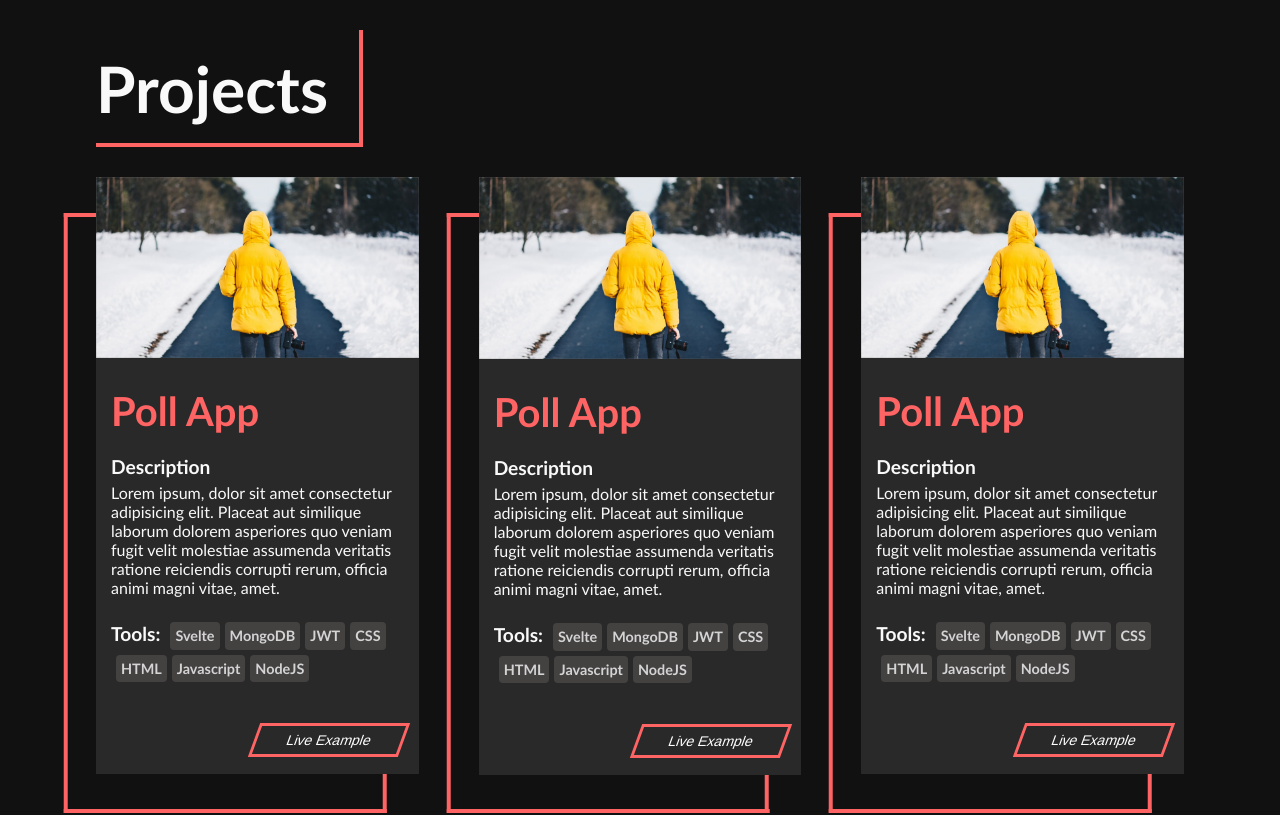
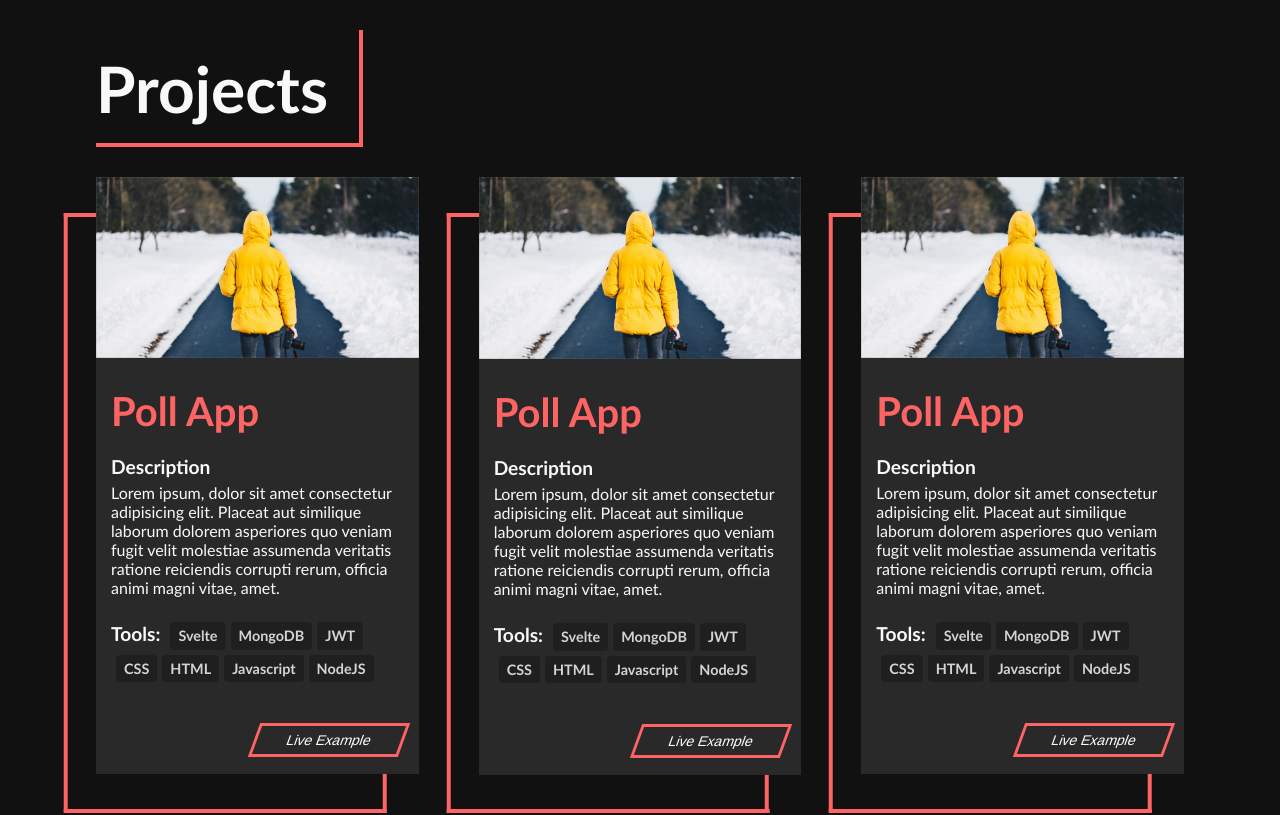
Before and after one commit to YordinsonPolar/porfolio2, a Svelte app: page / in a window 1280 px wide. Shown: the top 815 px of the page. Built offline with nearby package versions, Linux system fonts and the light colour scheme.

Commit message:
add: hover effect to de ProjectsCard component

```diff
--- a/public/global.css
+++ b/public/global.css
@@ -35,6 +35,10 @@ img {
 	width: 100%;
 }
 
+button {
+	outline: none;
+}
+
 @media (max-width: 1024px) {
 	html {
 		font-size: 14px;
--- a/src/components/common/Button.svelte
+++ b/src/components/common/Button.svelte
@@ -21,7 +21,7 @@
 		background-image: linear-gradient(45deg, var(--color) 50%, transparent 50%);
 		background-position: 100%;
 		background-size: 400%;
-		transition: 400ms background ease-in-out;
+		transition: var(--transition-time) background ease-in-out;
 	}
 
 
--- a/src/components/projects/ProjectCard.svelte
+++ b/src/components/projects/ProjectCard.svelte
@@ -6,12 +6,14 @@
 </script>
 
 <div class="card">
-	<Marco aboutDelay="1s" color="var(--projects-color)"/>
+	<Marco aboutDelay="1" color="var(--projects-color)"/>
 	<div class="card-wrapper">
 		<div class="img">
 			<img src="/images/about.jpg" alt="poll">
 		</div>
 		<div class="info-section">
+			<div class="bg-effect"></div>
+			<div class="info-section-wrapper">
 				<h2 class="title">Poll App</h2>
 				<h6 class="description-title">Description</h6>
 				<p class="description">
@@ -25,6 +27,8 @@
 				</div>
 				<div class="example-btn">
 					<Button label="Live Example" size="14px" color="var(--projects-color)"/>
+				</div>
+
 			</div>
 		</div>
 	</div>
@@ -40,14 +44,42 @@
 	.card .card-wrapper {
 		position: relative;
 		background: #292929;
+		transition: 200ms transform;
 	}
+
+	.card .card-wrapper:hover {
+		transform: scale(1.04);
+	}
+
 
 	.card .card-wrappe .img img {
 		min-height: 30%;
 	}
 
 	.card .card-wrapper .info-section {
+		position: relative;
 		padding: 15px;
+		overflow: hidden;
+	}
+
+	.card .card-wrapper .info-section .info-section-wrapper {
+		position: relative;
+	}
+
+	.card .card-wrapper .info-section .bg-effect {
+		position: absolute;
+		top: 0;
+		left: 0;
+		right: 0;
+		bottom: 0;
+		content: "";
+		background: linear-gradient(to bottom right, #292929 50%, #383838 0%);
+		transform: translate(100%,100%);
+		transition: var(--transition-time) transform ease-in-out;
+	}
+
+	.card .card-wrapper:hover .bg-effect {
+		transform: translate(0, 0);
 	}
 
 	.card .card-wrapper .info-section .title {
@@ -81,12 +113,12 @@
 	.card .card-wrapper .info-section .tag {
 		border-radius: var(--border-radius);
 		font-size: .9rem;
-		padding: 5px 5px;
+		padding: 5px 8px;
 		font-weight: 600;
 		margin-left: 5px;
 		margin-top: 5px;
 		color: #d4d4d4;
-		background: #444141;
+		background: #1f1f1f;
 	}
 
 	.card .card-wrapper .info-section .example-btn {
```
Lines whose indentation alone changed are shown as unchanged.
